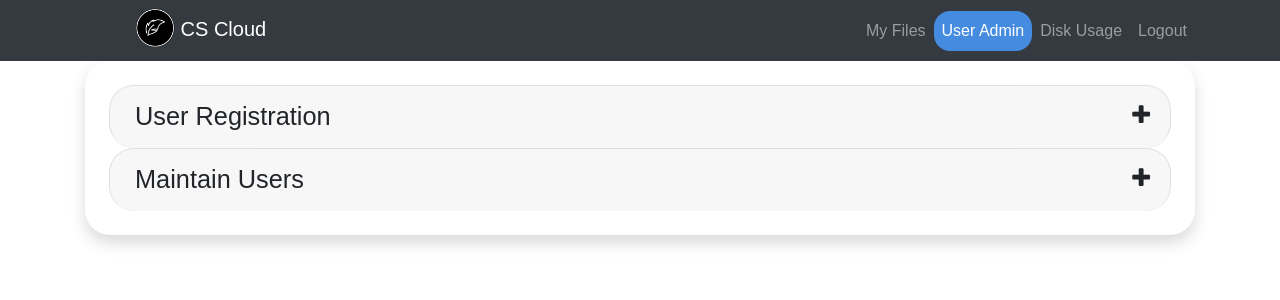
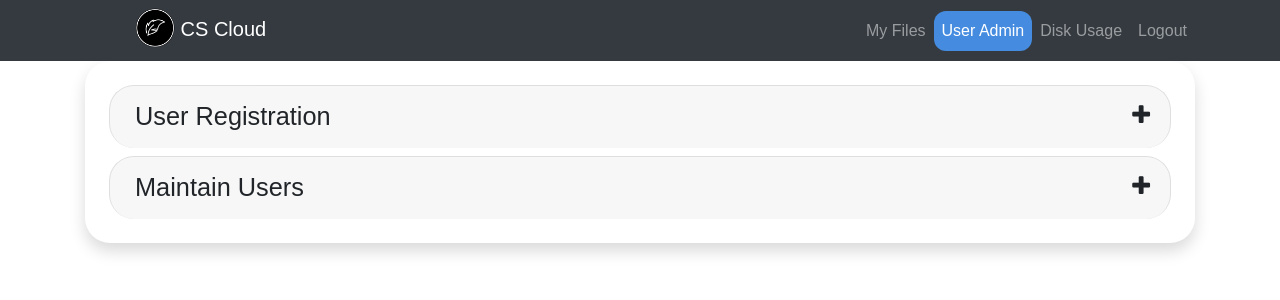
Before and after one commit to nigelmpofu/cs-cloud, a Django app: page /admin/userAdmin/ in a window 1280 px wide. Shown: the top 300 px of the page. Run offline with Django 3.2, Linux system fonts and the light colour scheme; the visitor is signed in with stand-in values (Sample User, id 1); data comes from the database, SQL or seed files in the repository; some libraries are stand-ins or nearby versions.

Commit message:
Minor UI adjustment

```diff
--- a/static/css/style.css
+++ b/static/css/style.css
@@ -18,7 +18,7 @@
 }
 
 .nav-link{
-    border-radius: 16px;
+    border-radius: 12px;
 }
 
 .form-control{
--- a/templates/cloud/userAdmin.html
+++ b/templates/cloud/userAdmin.html
@@ -61,7 +61,7 @@
 			</div>
 		</div>
 		<!-- Maintain Users -->
-		<div id="accordion2" class="accordion">
+		<div id="accordion2" class="accordion" style="padding-top: 8px;">
 			<div class="card mb-0" style="border-radius: 25px;">
 				<div class="card-header collapsed" data-toggle="collapse" href="#collapseTwo">
 					<a class="card-title">
@@ -85,7 +85,7 @@
 									<th style="display: none;">Disk Quota</th>
 									<th>Edit</th>
 									<th>Delete</th>
-									<th><i class="fa fa-trash-o" data-toggle="tooltip" title="Multiple Delete"></i></th>
+									<th><i class="fa fa-trash-o" data-toggle="tooltip" title="Multiple Delete" style="font-size: 14pt"></i></th>
 								</tr>
 							</thead>
 							<tbody>
```
